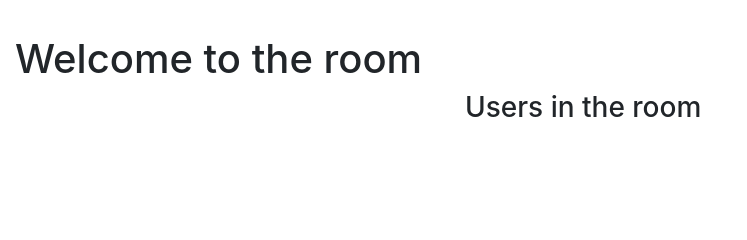
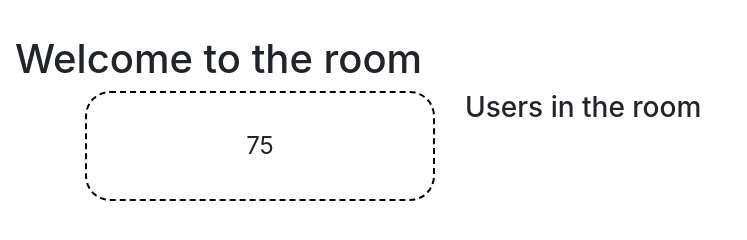
Before and after one commit to devpoliakov/play_room, a website: page public/index.html in a window 1280 px wide. Shown: the whole page, without its empty margins (0-747 px from the left). Drawn offline with nearby package versions, Linux system fonts and the light colour scheme.

Commit message:
update timer basic view

```diff
--- a/public/css/styles.css
+++ b/public/css/styles.css
@@ -1,3 +1,12 @@
 body {
 	padding: 35px 15px;
 }
+
+#timer{
+	border: 2px dashed #000;
+	cursor: pointer;
+	border-radius: 25px;
+	padding: 35px;
+	text-align: center;
+    font-size: 24px;
+}
--- a/public/index.html
+++ b/public/index.html
@@ -14,7 +14,7 @@
 <div class="container">
 	<div class="row">
 		<div class="col-md-4">
-			<div id="timer"></div>
+			<div id="timer">75</div>
 		</div>
 		<div class="col-md-8">
 			<div class="participants-list">
```
